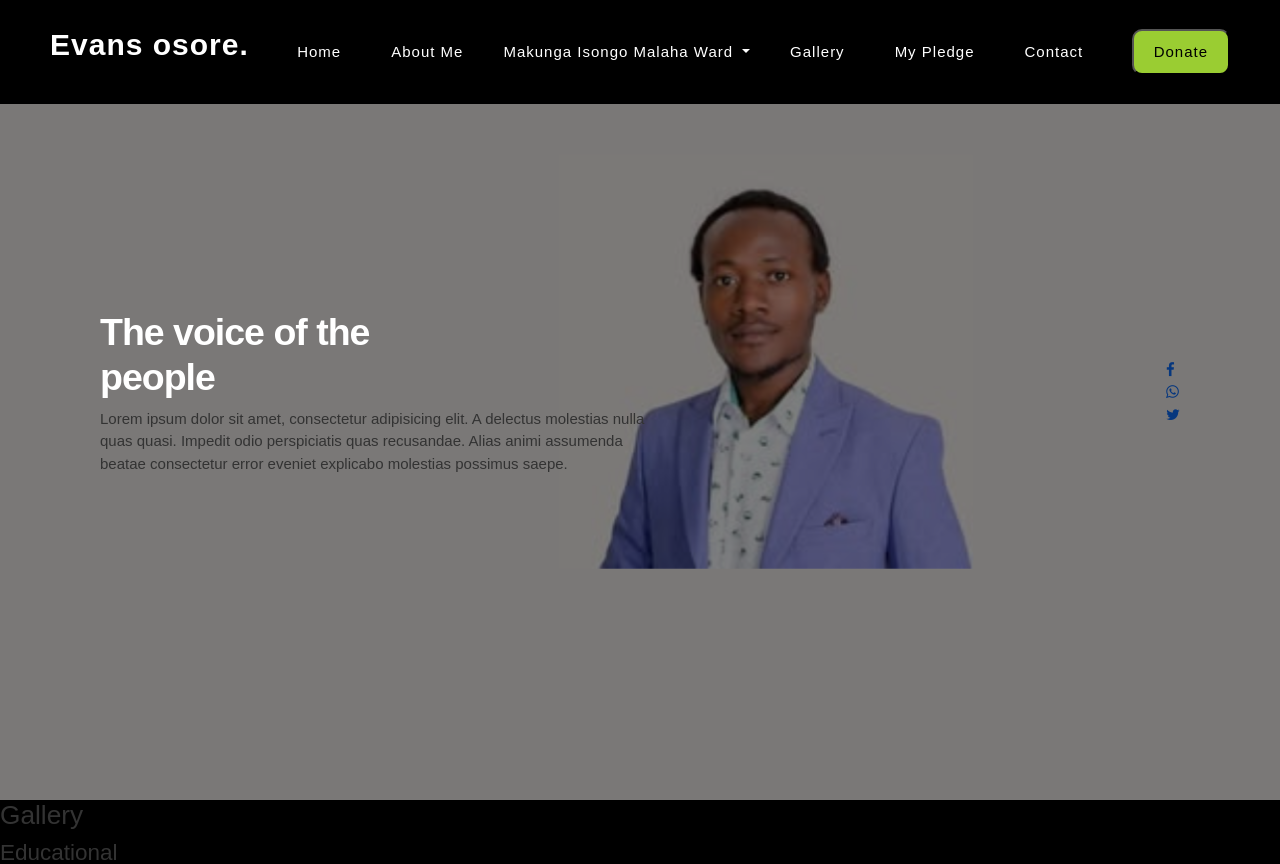
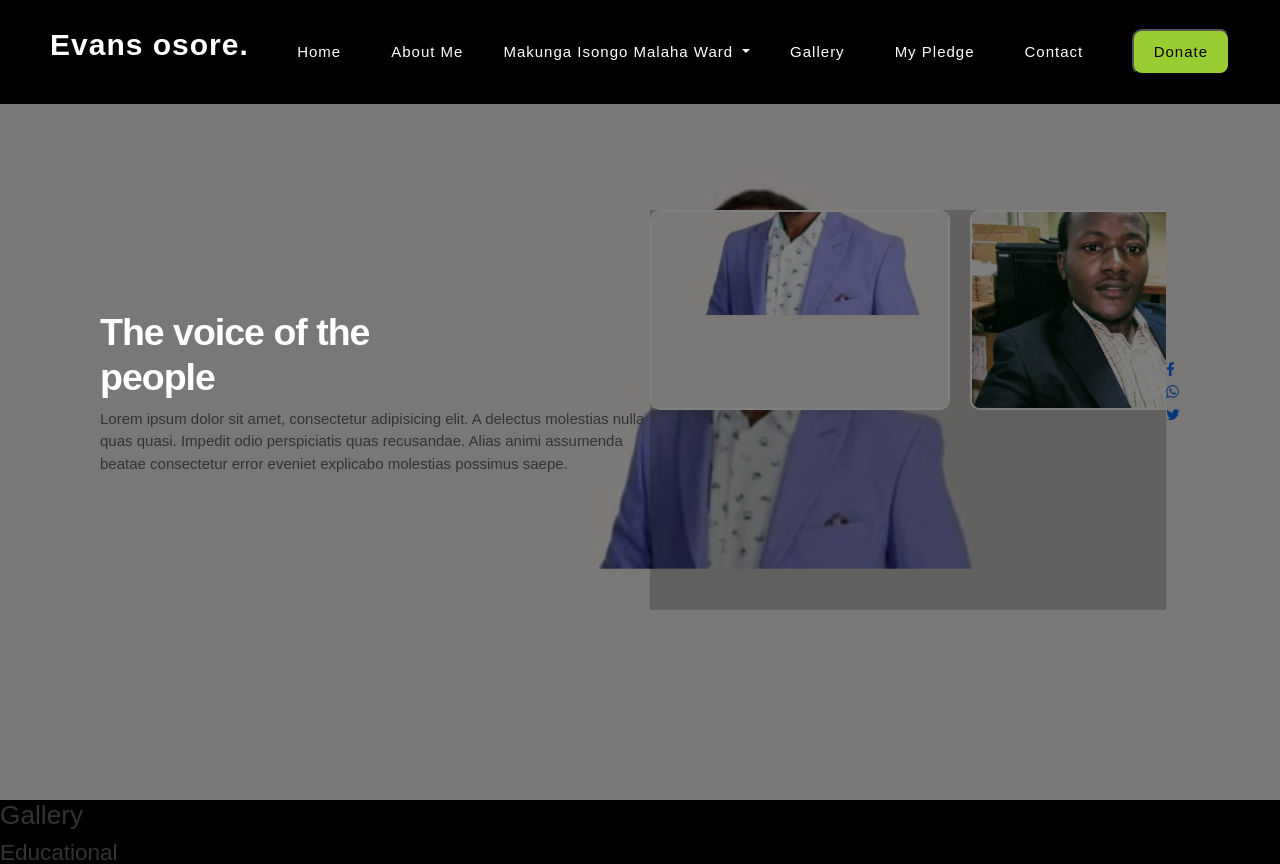
Before and after one commit to rodgerstar/Campaign_website, a Django app: page / in a window 1280 px wide. Shown: the top 864 px of the page. Run offline with Django 5.2, Linux system fonts and the light colour scheme; data that the repository does not hold is empty.

Commit message:
corousel box

```diff
--- a/gallery/assets/css/styles.css
+++ b/gallery/assets/css/styles.css
@@ -188,11 +188,42 @@
     letter-spacing: -1px;
 }
 
-/*.hero_img .carousel_box {*/
-/*    position: relative;*/
-/*    min-width: 950px;*/
-/*    display: flex;*/
-/*    justify-content: center;*/
-/*    align-items: center;*/
-/*    background: rgba(0, 0, 0, 0.2);*/
+.carousel_box {
+    margin-top: 20px;
+    display: flex;
+    justify-content: center;
+    align-items: center;
+    overflow: hidden;
+    background: rgba(0, 0, 0, 0.2);
+}
+
+.carousel {
+    display: flex;
+    gap: 20px;
+    animation: slide 10s infinite linear;
+}
+
+.carousel_item {
+    min-width: 300px;
+    height: 200px;
+    display: flex;
+    justify-content: center;
+    align-items: center;
+    border: 2px solid white;
+    border-radius: 10px;
+    overflow: hidden;
+    transition: transform 0.3s ease-in-out;
+}
+
+.carousel_item img {
+    width: 100%;
+    height: 100%;
+    object-fit: cover;
+}
+
+/*@keyframes slide {*/
+/*    0% { transform: translateX(0); }*/
+/*    33% { transform: translateX(-100%); }*/
+/*    66% { transform: translateX(-200%); }*/
+/*    100% { transform: translateX(-300%); }*/
 /*}*/
--- a/templates/index.html
+++ b/templates/index.html
@@ -51,22 +51,19 @@
                     </p>
                 </div>
 
-{#                <div class="carousel_box">#}
-{#                    <div class="carrousel">#}
-{#                        <div class="carousel_item">#}
-{#                            <img src="{% static 'images/cr1.png' %}" alt="">#}
-{#                        </div>#}
-{#                        <div class="carousel_item">#}
-{#                            <img src="{% static 'images/cr1.png' %}" alt="">#}
-{#                        </div>#}
-{#                        <div class="carousel_item">#}
-{#                            <img src="{% static 'images/cr1.png' %}" alt="">#}
-{#                        </div>#}
-{#                        <div class="carousel_item">#}
-{#                            <img src="{% static 'images/cr1.png' %}" alt="">#}
-{#                        </div>#}
-{#                    </div>#}
-{#                </div>#}
+                <div class="carousel_box">
+                    <div class="carousel">
+                        <div class="carousel_item">
+                            <img src="{% static 'images/cr1.png' %}" alt="Carousel Item 1">
+                        </div>
+                        <div class="carousel_item">
+                            <img src="{% static 'images/cr2.jpg' %}" alt="Carousel Item 2">
+                        </div>
+                        <div class="carousel_item">
+                            <img src="{% static 'images/cr3.png' %}" alt="Carousel Item 3">
+                        </div>
+                    </div>
+                </div>
 
 
 
```
